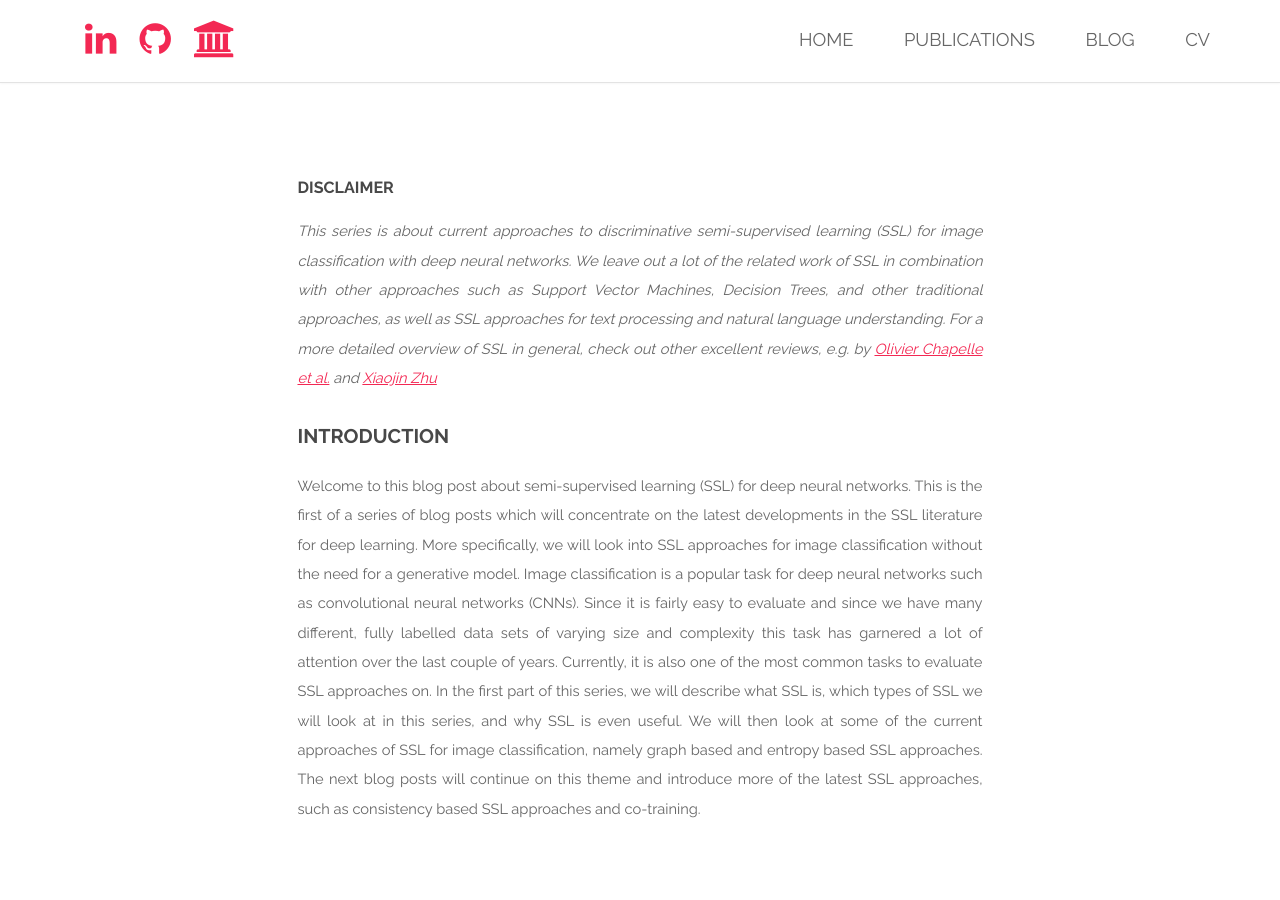
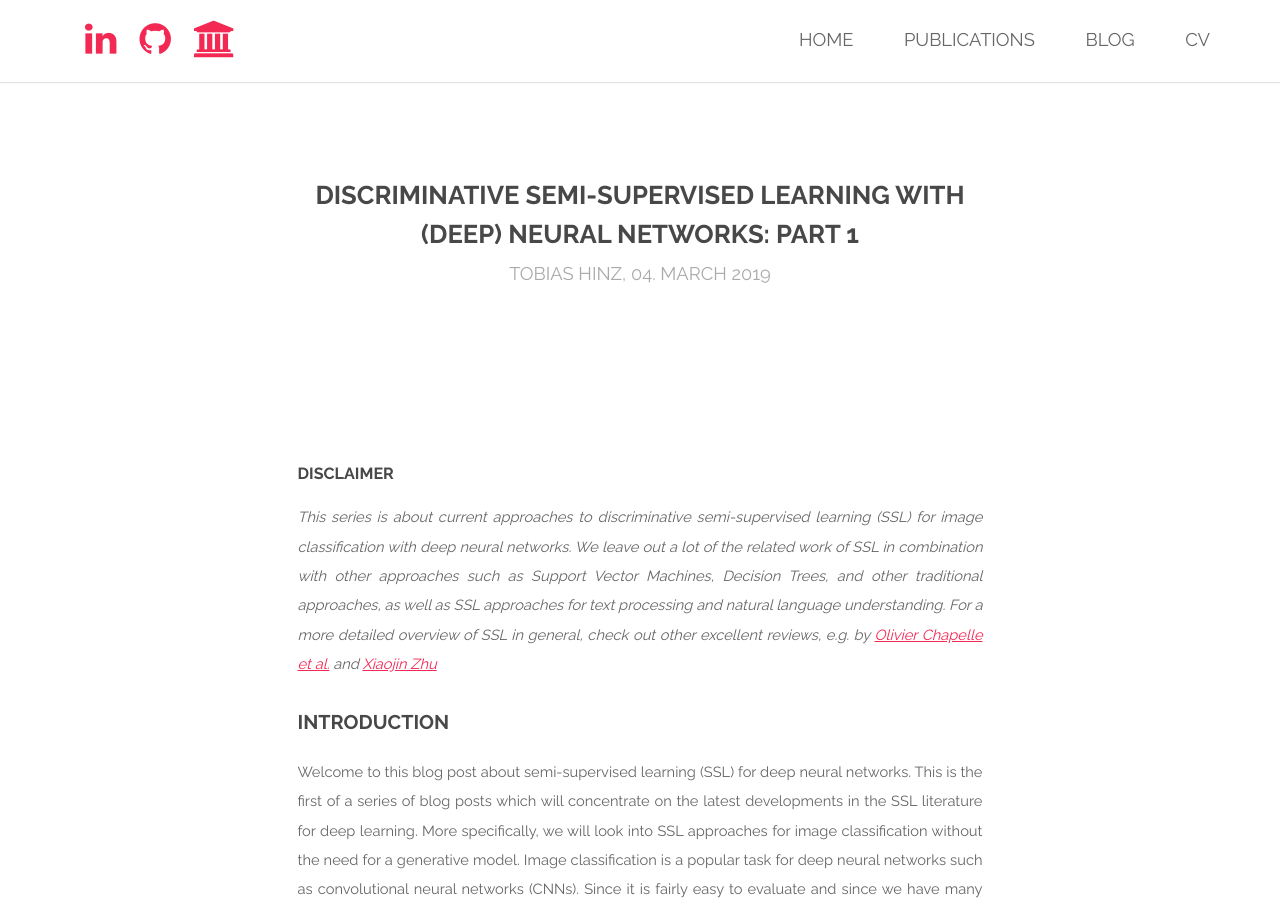
Before and after one commit to tohinz/tohinz.github.io, a Jekyll site: the page built from blog/discriminative-semi-supervised-learning-1.html, in a window 1280 px wide and 900 px high. Built offline with Jekyll 4.4.1, drawn with Linux system fonts in a browser that asks for light colours.

Commit message:
Update blog.html

```diff
--- a/_layouts/blog.html
+++ b/_layouts/blog.html
@@ -1,4 +1,13 @@
 ---
 layout: default
 ---
+<!-- One -->
+<section id="one" class="wrapper style1">
+	<div class="container 75%">
+		<header>
+			<h2 style="text-align: center">Discriminative Semi-Supervised Learning with (Deep) Neural Networks: Part 1</h2>
+			<p style="text-align: center">Tobias Hinz, 04. March 2019</p>
+		</header>
+	</div>
+</section>
 {{ content }}
```
